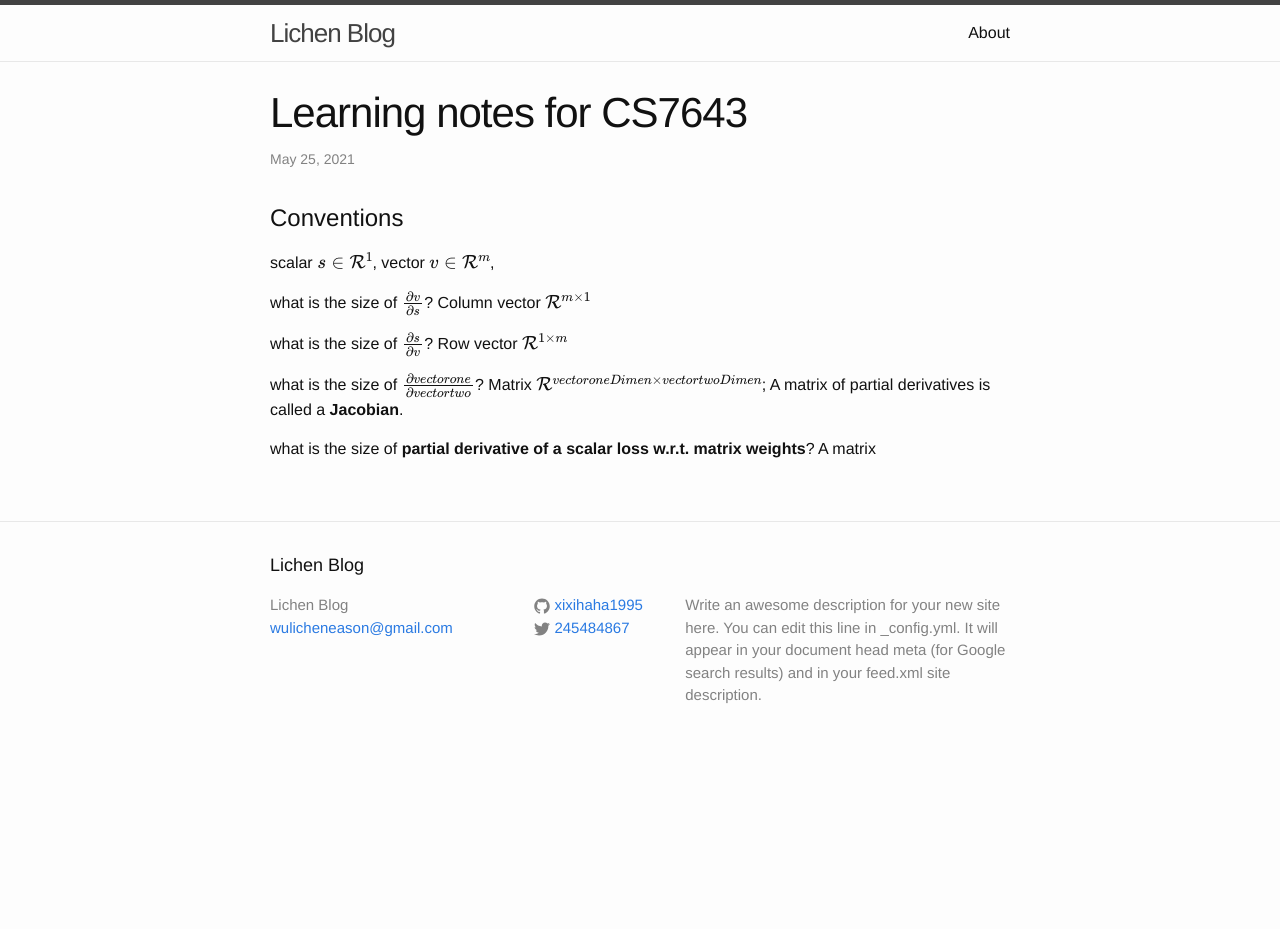
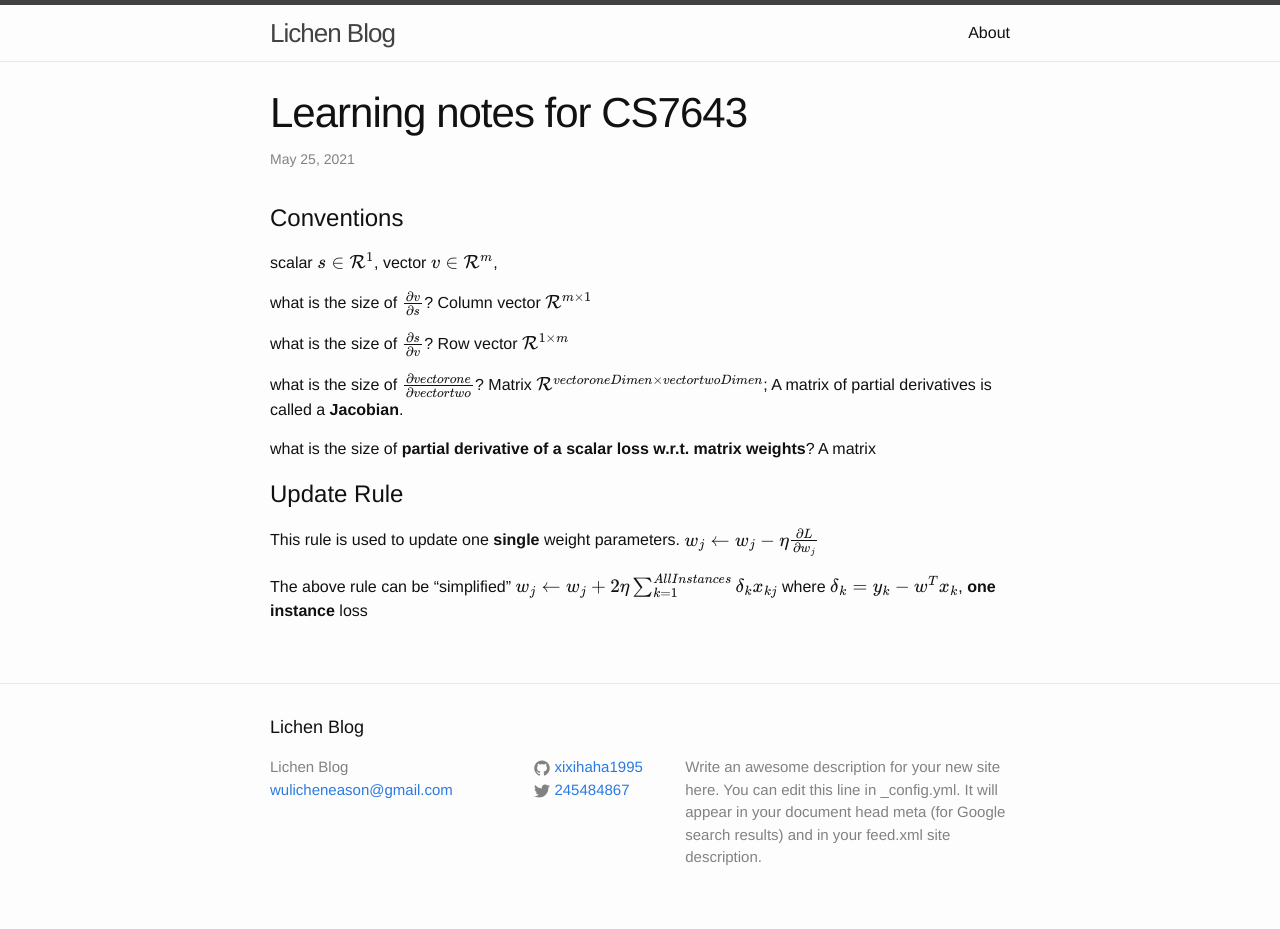
Before and after one commit to xixihaha1995/xixihaha1995.github.io, a Jekyll site: the page built from docs/_posts/2021-05-25-CS7643LearningNotes.markdown, in a window 1280 px wide. Built offline with Jekyll 4.4.1, drawn with Linux system fonts in a browser that asks for light colours; before the commit the page ends 900 px from its top, so only the background shows below that.

Commit message:
Update 2021-05-25-CS7643LearningNotes.markdown

```diff
--- a/docs/_posts/2021-05-25-CS7643LearningNotes.markdown
+++ b/docs/_posts/2021-05-25-CS7643LearningNotes.markdown
@@ -17,3 +17,17 @@ what is the size of $\frac{\partial s}{\partial v}$?  Row vector $\mathcal{R}^{1
 what is the size of $\frac{\partial vectorone}{\partial vectortwo}$? Matrix $\mathcal{R}^{vectoroneDimen \times vectortwoDimen}$; A matrix of partial derivatives is called a **Jacobian**.
 
 what is the size of **partial derivative of a scalar loss w.r.t. matrix weights**? A matrix
+
+# Update Rule
+
+This rule is used to update one **single** weight parameters.
+$$
+w_j \leftarrow w_j - \eta \frac{\partial L}{\partial w_j}
+$$
+
+
+The above rule can be "simplified"
+$$
+w_j \leftarrow w_j + 2\eta\sum_{k=1}^{All Instances}\delta_kx_{kj}
+$$
+where $\delta_k = y_k - w^Tx_k$, **one instance** loss
```
